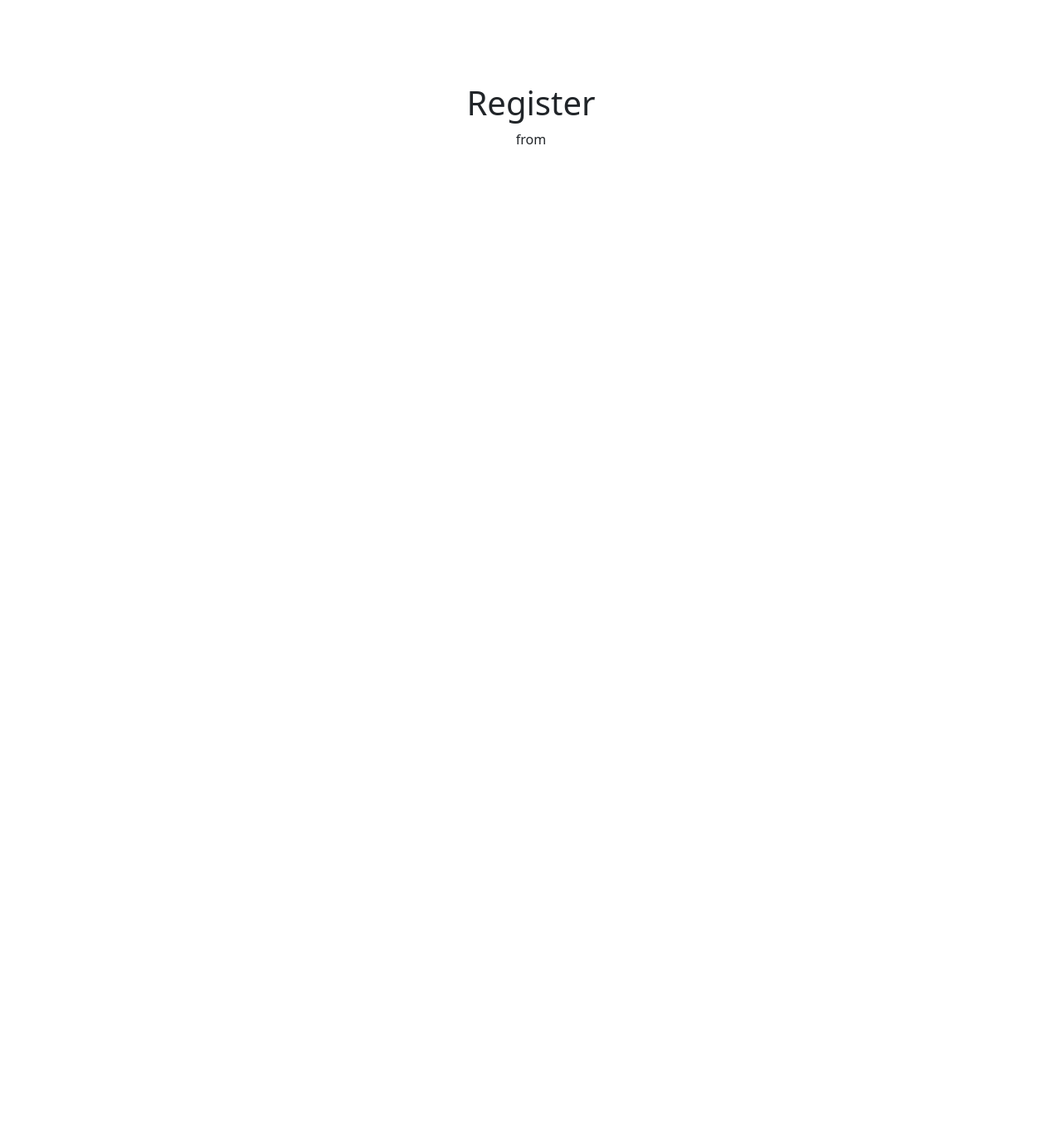
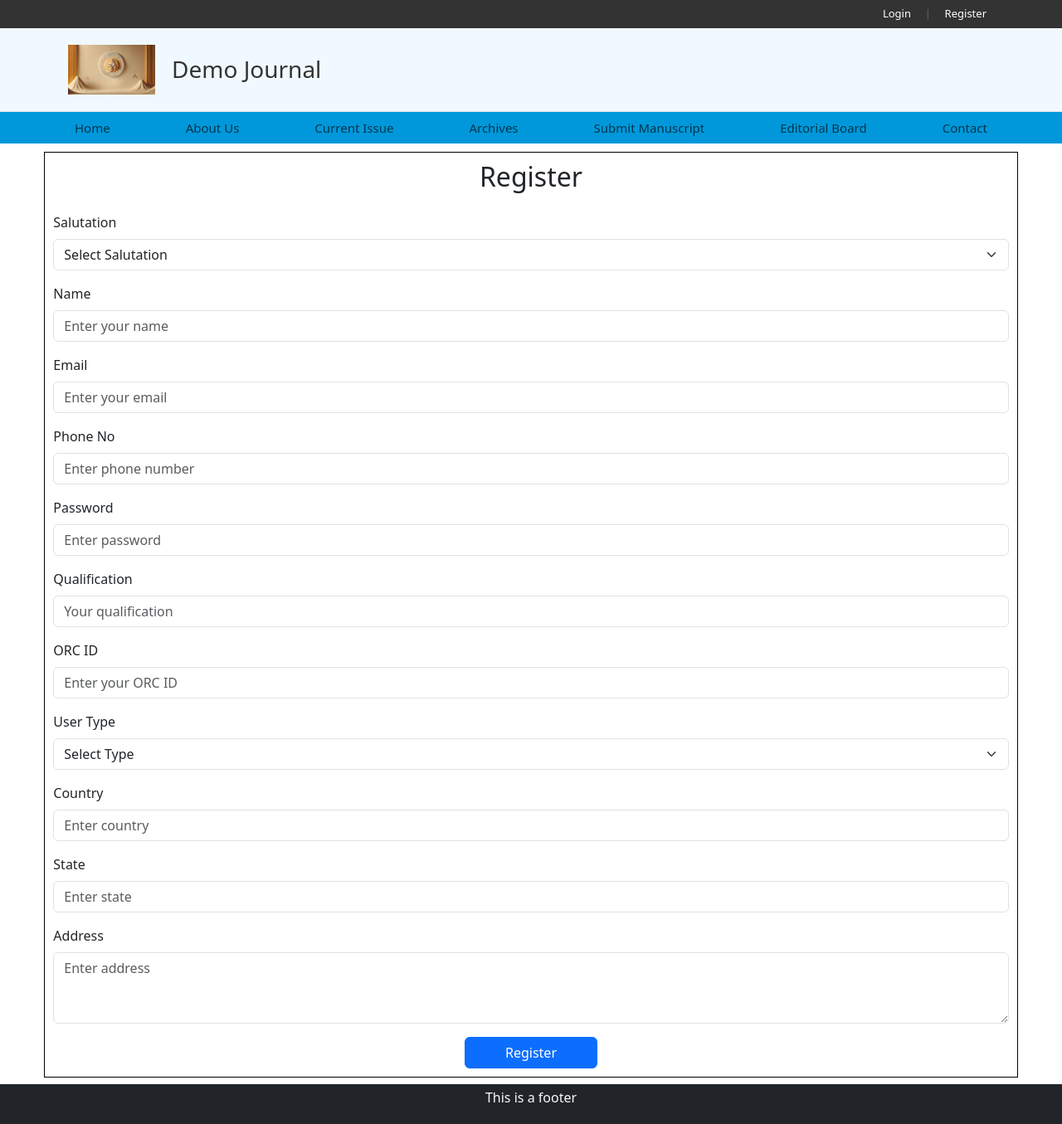
Before and after one commit to kunalubi/my_journal, a React (Create React App) app in the folder frontend/: page /register in a window 1280 px wide. Shown: the whole page at 83% size. Before the commit the page ends 800 px from the top, so only its background shows below. Built offline with nearby package versions, Linux system fonts and the light colour scheme.

Commit message:
registratin form

```diff
--- /dev/null
+++ b/frontend/src/components/footer.js
@@ -0,0 +1,14 @@
+import React from "react";
+
+const Footer = () => {
+  return (
+    <footer className="bg-dark text-light text-center p-1 mt-2">
+            <p>
+             This is a footer
+            </p>
+
+    </footer>
+  );
+};
+
+export default Footer;
--- a/frontend/src/pages/index.js
+++ b/frontend/src/pages/index.js
@@ -1,14 +1,19 @@
 // src/pages/Index.js
 import React from "react";
 import Header from "../components/header";
+import Footer from "../components/footer";
 
 const Index = () => {
   return (
-    <div>
+    <div style={{ minHeight: "100vh", display: "flex", flexDirection: "column" }}>
       <Header />
-      <div style={{ textAlign: "center", marginTop: "100px" }}>
-        <h1>Welcome to My Journal Admin Panel</h1>
+      <div className="d-flex justify-content-center flex-grow-1">
+          <div className="col-11" style={{ textAlign: "center", marginTop: "10px", border: "1px solid black", padding: "10px" }}>
+          <h1>Welcome to My Journal</h1>
+          <hr />
+        </div>
       </div>
+      <Footer />
     </div>
   );
 };
--- a/frontend/src/pages/login.js
+++ b/frontend/src/pages/login.js
@@ -3,8 +3,8 @@ import { useNavigate } from "react-router-dom";
 
 const Login = () => {
   const navigate = useNavigate(); // For redirect
-  const [username, setUsername] = useState(""); // input state
-  const [password, setPassword] = useState("");
+  const [user_name, setUser_name] = useState(""); // input state
+  const [pwd, setPwd] = useState("");
   const [error, setError] = useState(""); // error state
 
   const handleLogin = async () => {
@@ -13,7 +13,7 @@ const Login = () => {
       headers: {
         "Content-Type": "application/json",
       },
-      body: JSON.stringify({ username, password }),
+      body: JSON.stringify({ user_name, pwd }),
     });
 
     const result = await res.json();
@@ -33,16 +33,16 @@ const Login = () => {
 
       <input
         type="text"
-        placeholder="Username"
-        value={username}
-        onChange={(e) => setUsername(e.target.value)}
+        placeholder="User Name"
+        value={user_name}
+        onChange={(e) => setUser_name(e.target.value)}
       /><br /><br />
 
       <input
         type="password"
         placeholder="Password"
-        value={password}
-        onChange={(e) => setPassword(e.target.value)}
+        value={pwd}
+        onChange={(e) => setPwd(e.target.value)}
       /><br /><br />
 
       <button onClick={handleLogin}>Login</button>
--- a/frontend/src/pages/register.js
+++ b/frontend/src/pages/register.js
@@ -1,13 +1,126 @@
-// src/pages/Index.js
-import React from "react";
+// src/pages/Register.js
+import React, { useState } from "react";
+import Header from "../components/header";
+import Footer from "../components/footer";
 
 const Register = () => {
+  const [formData, setFormData] = useState({
+    Salutation: "",
+    Name: "",
+    Email: "",
+    Phone: "",
+    Password: "",
+    Qualification: "",
+    Orc_id: "",
+    User_Type: "",
+    Country: "",
+    State: "",
+    Address: "",
+  });
+
+  const handleChange = (e) => {
+    const { id, value } = e.target;
+    setFormData({ ...formData, [id]: value });
+  };
+
+  const handleSubmit = async (e) => {
+    e.preventDefault();
+
+    try {
+      const res = await fetch("http://localhost/my_journal/backend/register.php", {
+        method: "POST",
+        headers: {
+          "Content-Type": "application/x-www-form-urlencoded",
+        },
+        body: new URLSearchParams(formData).toString(),
+      });
+
+      const result = await res.text();
+      alert(result); // Show server response
+    } catch (error) {
+      console.error("Error during registration:", error);
+      alert("Something went wrong!");
+    }
+  };
+
   return (
     <div>
-      <div style={{ textAlign: "center", marginTop: "100px" }}>
-        <h1>Register</h1>
-        from
+      <Header />
+      <div className="d-flex justify-content-center flex-grow-1">
+        <div className="col-11" style={{ marginTop: "10px", border: "1px solid black", padding: "10px" }}>
+          <h2 className="text-center mb-4">Register</h2>
+            <form onSubmit={handleSubmit}>
+              <div className="mb-3">
+                <label htmlFor="Salutation" className="form-label">Salutation</label>
+                <select className="form-select" id="Salutation" value={formData.Salutation} onChange={handleChange}>
+                  <option value="">Select Salutation</option>
+                  <option value="Mr">Mr.</option>
+                  <option value="Mrs">Mrs.</option>
+                  <option value="Master">Master</option>
+                </select>
+              </div>
+
+              <div className="mb-3">
+                <label htmlFor="Name" className="form-label">Name</label>
+                <input type="text" className="form-control" id="Name" placeholder="Enter your name" value={formData.Name} onChange={handleChange} />
+              </div>
+
+              <div className="mb-3">
+                <label htmlFor="Email" className="form-label">Email</label>
+                <input type="email" className="form-control" id="Email" placeholder="Enter your email" value={formData.Email} onChange={handleChange} />
+              </div>
+
+              <div className="mb-3">
+                <label htmlFor="Phone" className="form-label">Phone No</label>
+                <input type="tel" className="form-control" id="Phone" placeholder="Enter phone number" value={formData.Phone} onChange={handleChange} />
+              </div>
+
+              <div className="mb-3">
+                <label htmlFor="Password" className="form-label">Password</label>
+                <input type="password" className="form-control" id="Password" placeholder="Enter password" value={formData.Password} onChange={handleChange} />
+              </div>
+
+              <div className="mb-3">
+                <label htmlFor="Qualification" className="form-label">Qualification</label>
+                <input type="text" className="form-control" id="Qualification" placeholder="Your qualification" value={formData.Qualification} onChange={handleChange} />
+              </div>
+
+              <div className="mb-3">
+                <label htmlFor="Orc_id" className="form-label">ORC ID</label>
+                <input type="text" className="form-control" id="Orc_id" placeholder="Enter your ORC ID" value={formData.Orc_id} onChange={handleChange} />
+              </div>
+
+              <div className="mb-3">
+                <label htmlFor="User_Type" className="form-label">User Type</label>
+                <select className="form-select" id="User_Type" value={formData.User_Type} onChange={handleChange}>
+                  <option value="">Select Type</option>
+                  <option value="author">Author</option>
+                  <option value="reviewer">Reviewer</option>
+                </select>
+              </div>
+
+              <div className="mb-3">
+                <label htmlFor="Country" className="form-label">Country</label>
+                <input type="text" className="form-control" id="Country" placeholder="Enter country" value={formData.Country} onChange={handleChange} />
+              </div>
+
+              <div className="mb-3">
+                <label htmlFor="State" className="form-label">State</label>
+                <input type="text" className="form-control" id="State" placeholder="Enter state" value={formData.State} onChange={handleChange} />
+              </div>
+
+              <div className="mb-3">
+                <label htmlFor="Address" className="form-label">Address</label>
+                <textarea className="form-control" id="Address" rows="3" placeholder="Enter address" value={formData.Address} onChange={handleChange}></textarea>
+              </div>
+
+              <div className="text-center">
+                <button type="submit" className="btn btn-primary px-5">Register</button>
+              </div>
+            </form>
+          </div>
       </div>
+      <Footer />
     </div>
   );
 };
```
Also changed, not shown: 2 other files (tests, documents, lock files or other folders).
